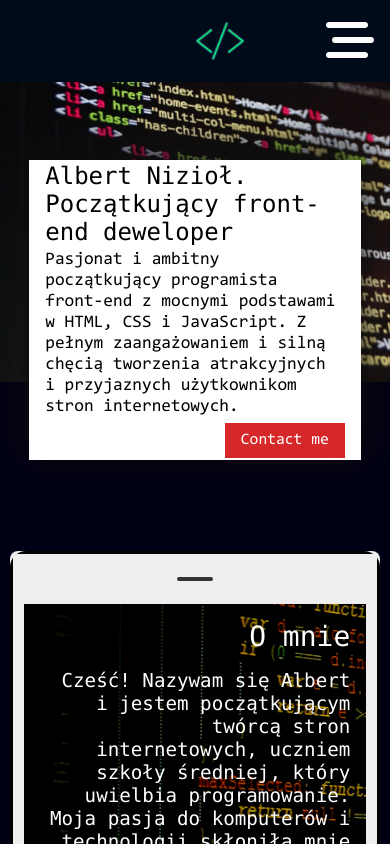
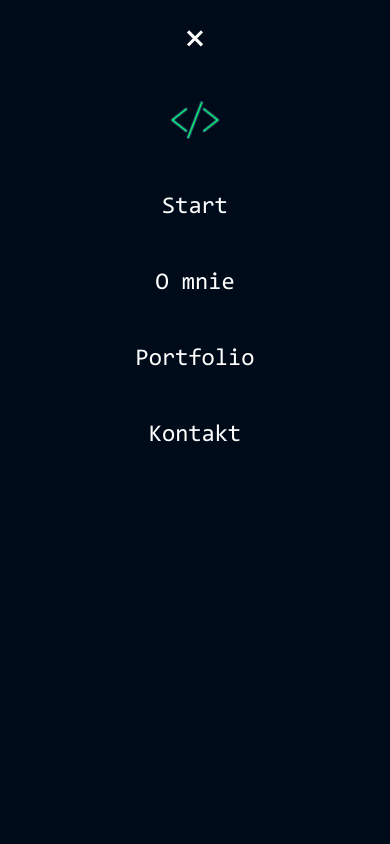
Before and after one commit to Giepper/ANweb-development, a plain HTML site: page index-pl.html in a window 390 px wide. Both pictures are taken after a click on the icon 350 px from the left and 40 px from the top of the page. Shown: the top 844 px of the page. Drawn offline with Linux system fonts and the light colour scheme.

Commit message:
Add files via upload

```diff
--- a/index-pl.html
+++ b/index-pl.html
@@ -12,6 +12,16 @@
 </head>
 <body>
     <div class="container">
+        <div class="modal">
+            <ul class="modal-header-ul">
+                <li id="close-modal">&times;</li>
+                <a href="#"><li class="header-li"><img src="img/Dodaj.png" alt="logo" class="logo"></li></a>
+                <a href="#" class="header-link"><li class="header-li">Start</li></a>
+                <a href="#aboutme" class="header-link"><li class="header-li">O mnie</li></a>
+                <a href="#portfolio" class="header-link"><li class="header-li">Portfolio</li></a>
+                <a href="#contact" class="header-link"><li class="header-li">Kontakt</li></a>
+            </ul>
+        </div>
         <header>
             <div class="header-element left-element"></div>
             <div class="list-container">
@@ -30,7 +40,7 @@
                 </div>
                 <img src="img/Dodaj.png" alt="logo" class="logo phone-logo">
                 <div class="hamburger-menu">
-                    <i class="fa-solid fa-bars-staggered"></i>
+                    <i class="fa-solid fa-bars-staggered" id="hamburger"></i>
                 </div>
             </div>
         </header>
--- a/script.js
+++ b/script.js
@@ -0,0 +1,14 @@
+const hamburger = document.querySelector('#hamburger');
+const modal = document.querySelector('.modal');
+// const closeModal = document.querySelector('#close-modal');
+const list = document.querySelectorAll('.modal-header-ul li');
+
+hamburger.addEventListener('click', ()=>{
+    modal.style.display = 'block';
+});
+
+for(let x=0;x<list.length;x++){
+    list[x].addEventListener('click', ()=>{
+        modal.style.display = 'none';
+    })
+}
--- a/style.css
+++ b/style.css
@@ -14,6 +14,33 @@ h1{
 .container{
     width: 100%;
     height: 100%;
+}
+.modal{
+    width: 100%;
+    height: 100vh;
+    background-color: rgb(0, 11, 25);
+    display: none;
+    position: fixed;
+    top: 0;
+    z-index: 999;
+}
+.modal-header-ul{
+    width: 100%;
+    display: flex;
+    flex-direction: column;
+    justify-content: center;
+    align-items: center;
+    list-style-type: none;
+    margin: 0;
+    padding: 0;
+}
+.modal-header-ul li{
+    font-size: 150%;
+    color: #fff;
+    padding: 1rem;
+}
+#close-modal{
+    font-size: 250%;
 }
 
 /* header */
@@ -456,7 +483,7 @@ iframe{
   @media screen and (max-width: 360px){
     .start-info-panel{
         width: 90%;
-        height: 325px;
+        height: 335px;
     }
     .contact-container{
         width: 95%;
@@ -469,4 +496,8 @@ iframe{
     .start-info-panel p{
         font-size: 100%;
     }
+    .start-info-panel{
+        width: 90%;
+        font-size: 95%;
+    }
   }
```
Also changed, not shown: index.html (+1 -1 lines).
